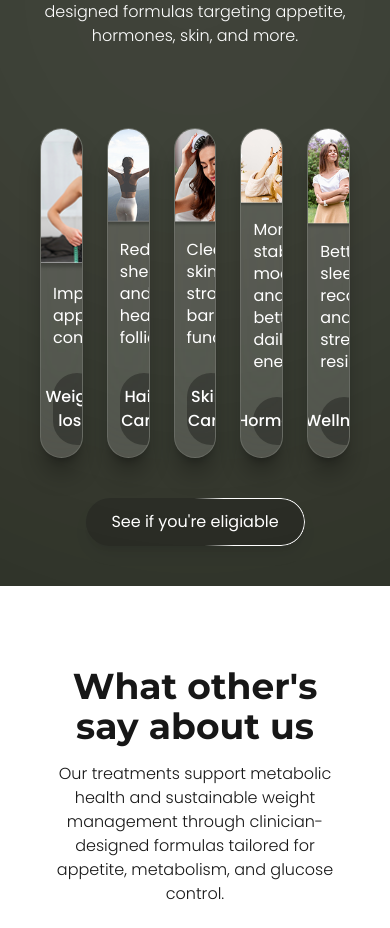
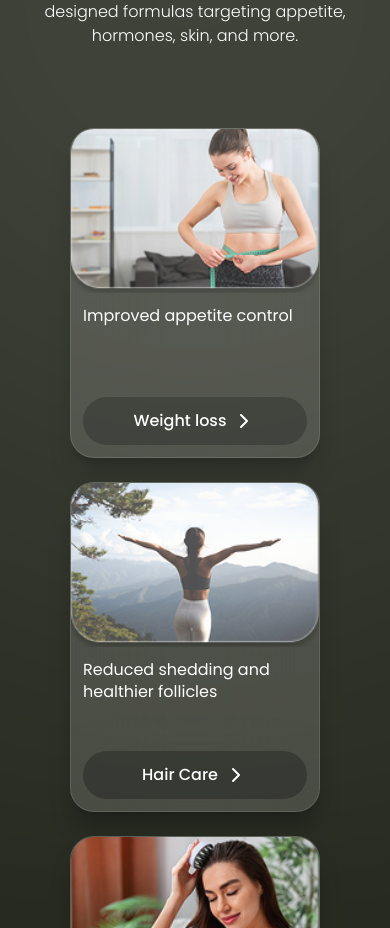
Before and after one commit to ThomasChaures/aurea.c, a Next.js app: page / in a window 390 px wide. Shown: the part 5884-6812 px from the top of the page. Built offline with nearby package versions, Linux system fonts and the light colour scheme.

Commit message:
feat: responsive

```diff
--- a/components/sections/Guidance.tsx
+++ b/components/sections/Guidance.tsx
@@ -49,15 +49,39 @@ const Guidance = () => {
         />
 
         <div>
-          <ul className="flex items-center justify-center text-white gap-x-6">
+          <ul
+            className="
+    grid
+    grid-cols-1
+    sm:grid-cols-2
+    md:grid-cols-2
+    lg:grid-cols-3
+    xl:grid-cols-5
+    gap-6
+    place-items-center
+    text-white
+  "
+          >
             {benefits &&
               benefits.map((b) => (
                 <li
                   key={b.id}
-                  className="rounded-3xl z-2 bg-white/15 w-full h-[330px] border border-[#FFFFFF1F] shadow-xl shadow-black/30 backdrop-blur-[48px] overflow-hidden flex flex-col"
+                  className="
+            rounded-3xl
+            bg-white/15
+            w-full
+            max-w-[250px]
+            h-[330px]
+            border border-[#FFFFFF1F]
+            shadow-xl shadow-black/30
+            backdrop-blur-[48px]
+            overflow-hidden
+            flex flex-col
+
+          "
                 >
                   {/* Imagen */}
-                  <div className="relative w-auto h-full">
+                  <div className="relative w-full h-[50%]">
                     <Image
                       src={`/images/${b.image}`}
                       alt={b.title}
@@ -67,12 +91,12 @@ const Guidance = () => {
                   </div>
 
                   {/* Contenido */}
-                  <div className="p-3 flex flex-col h-full items-start justify-between w-full">
-                    <p className="text-base text-left leading-snug text-white mb-6">
+                  <div className="p-3 flex flex-col h-[50%] justify-between">
+                    <p className="text-base text-left leading-snug text-white">
                       {b.title}
                     </p>
 
-                    <Button className="mt-auto flex  items-center justify-between w-full">
+                    <Button className="flex items-center justify-between w-full">
                       <span>{b.category}</span>
                       <ChevronRight color="white" />
                     </Button>
```
